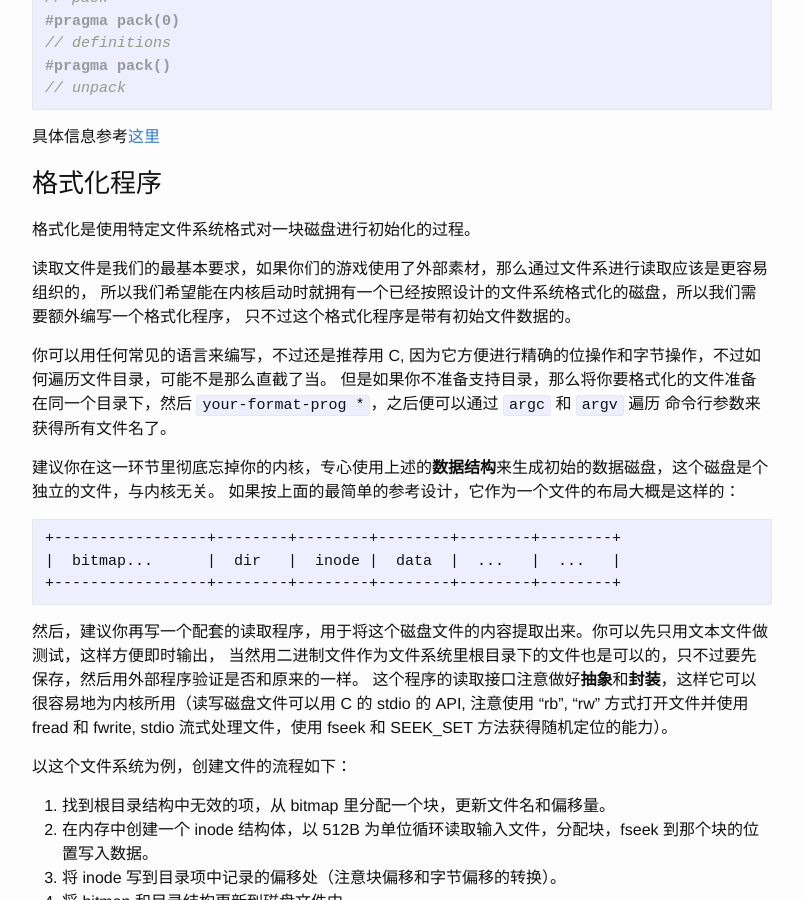
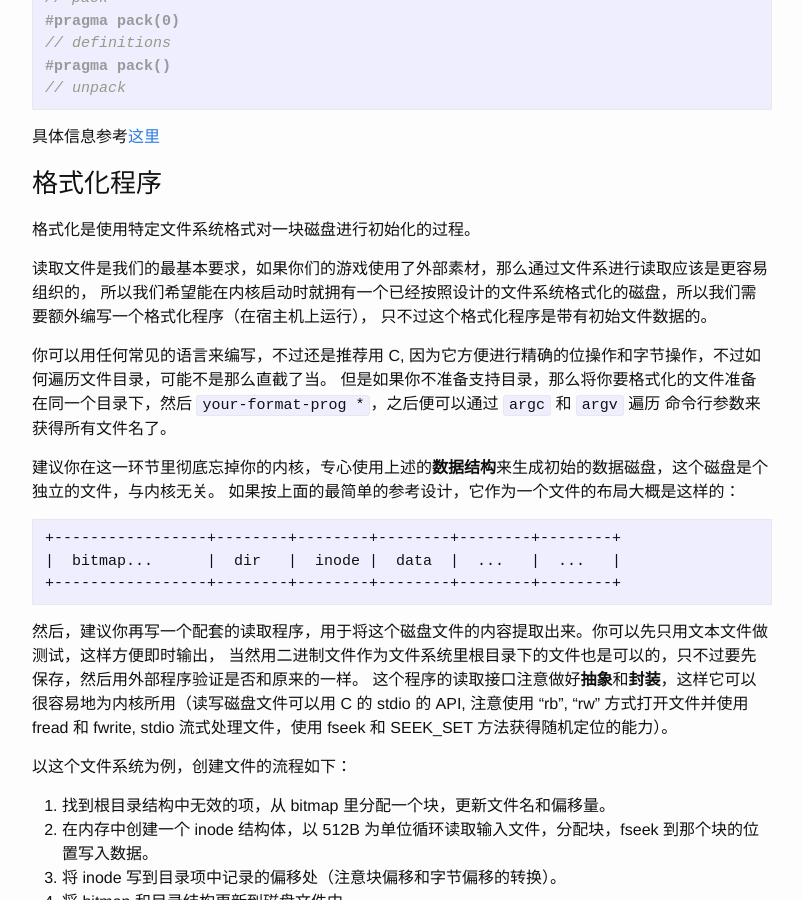
Before and after one commit to Wonicon/nju-oslab-lecture, a Jekyll site: the page built from _posts/2016-05-15-lab-05.md, in a window 1280 px wide and 900 px high, scrolled down 4892 px. Shown: the whole window, without its empty margins (238-1041 px from the left). Built offline with Jekyll 4.4.1, drawn with Linux system fonts in a browser that asks for light colours; Markdown is read by kramdown in place of the engine named in the settings; comment, search, counter and statistics services are not loaded.

Commit message:
明确内容

```diff
--- a/_posts/2016-05-15-lab-05.md
+++ b/_posts/2016-05-15-lab-05.md
@@ -203,7 +203,7 @@ struct inode {
 格式化是使用特定文件系统格式对一块磁盘进行初始化的过程。
 
 读取文件是我们的最基本要求，如果你们的游戏使用了外部素材，那么通过文件系进行读取应该是更容易组织的，
-所以我们希望能在内核启动时就拥有一个已经按照设计的文件系统格式化的磁盘，所以我们需要额外编写一个格式化程序，
+所以我们希望能在内核启动时就拥有一个已经按照设计的文件系统格式化的磁盘，所以我们需要额外编写一个格式化程序（在宿主机上运行），
 只不过这个格式化程序是带有初始文件数据的。
 
 你可以用任何常见的语言来编写，不过还是推荐用 C, 因为它方便进行精确的位操作和字节操作，不过如何遍历文件目录，可能不是那么直截了当。
```
